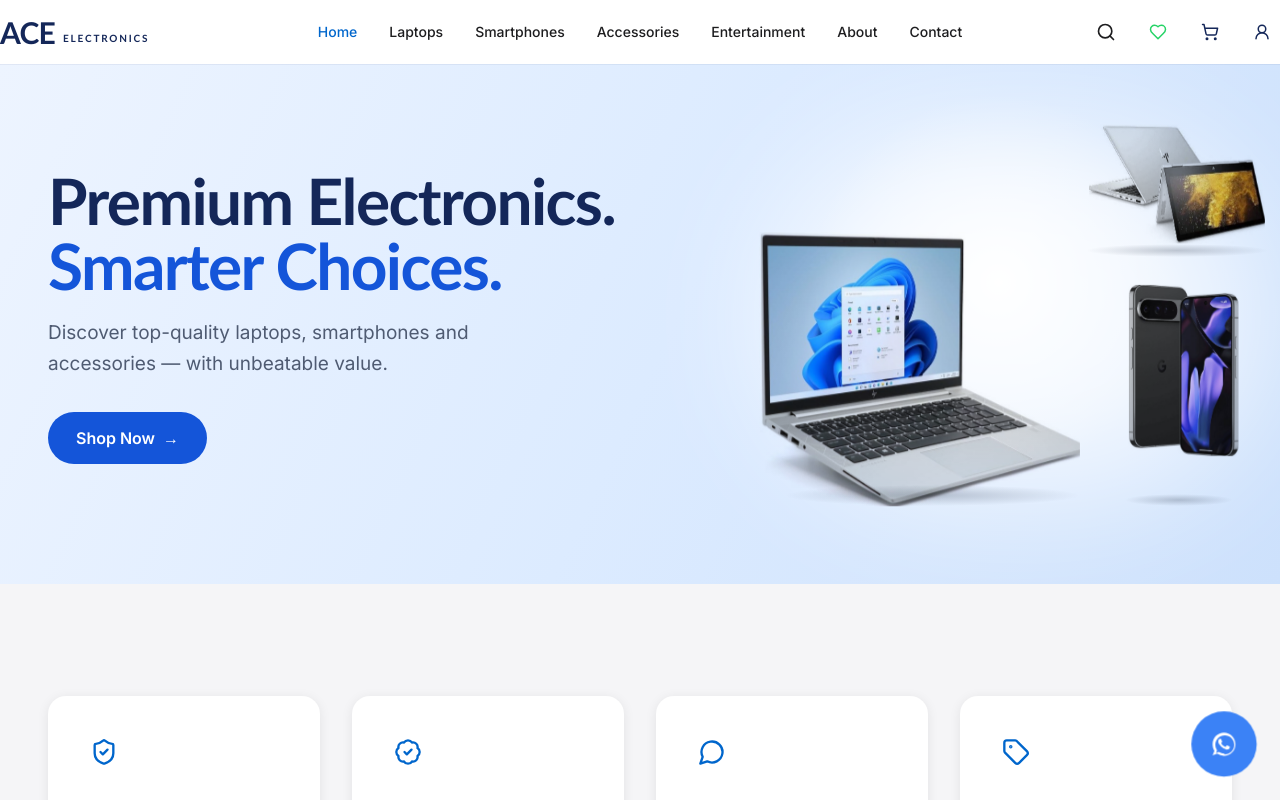
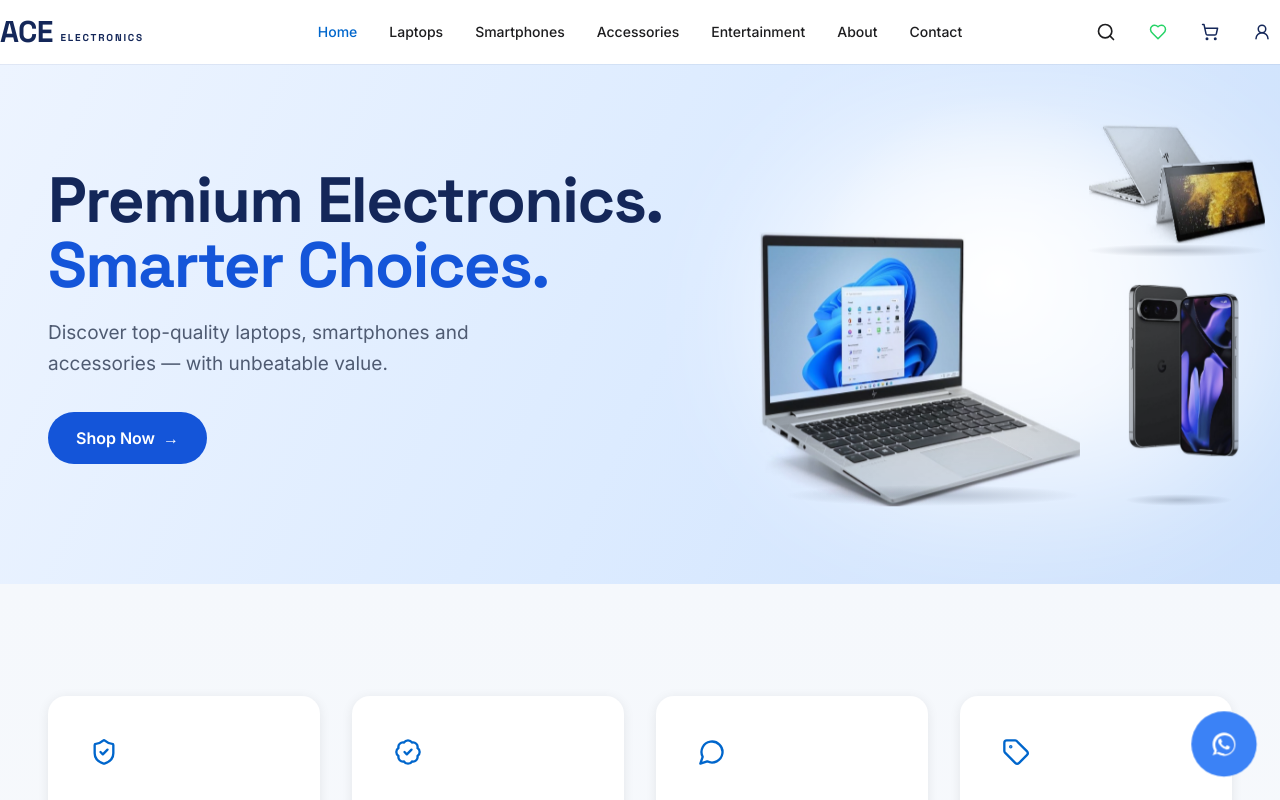
Before and after one commit to Bosman-best/my-nextjs-ace-electronics-web-build, a Next.js app: page / in a window 1280 px wide. Shown: the top 800 px of the page. Built offline with nearby package versions, Linux system fonts and the light colour scheme.

Commit message:
Polish ACE storefront visual foundation

```diff
--- a/app/globals.css
+++ b/app/globals.css
@@ -3,76 +3,41 @@
 @tailwind utilities;
 
 :root {
- /* Light-mode only tokens (dark mode removed) */
- --ace-background: 245 245 247; /* #F5F5F7 */
- --ace-surface-primary: 255 255 255; /* #FFFFFF */
- --ace-surface-secondary: 245 245 247; /* #F5F5F7 */
- --ace-text-primary: 29 29 31; /* #1D1D1F */
- --ace-text-secondary: 110 110 115; /* #6E6E73 */
- --ace-text-muted: 110 110 115; /* #6E6E73 */
- --ace-midnight: 29 29 31; /* #1D1D1F */
- --ace-black: 29 29 31; /* #1D1D1F */
- --ace-border-light: 210 210 215; /* #D2D2D7 */
- --ace-link: 0 102 204; /* #0066CC */
- --ace-blue: 0 102 204;
+  --ace-background: 247 249 252;
+  --ace-surface-primary: 255 255 255;
+  --ace-surface-secondary: 245 248 252;
+  --ace-text-primary: 23 43 77;
+  --ace-text-secondary: 100 116 139;
+  --ace-text-muted: 119 130 149;
+  --ace-midnight: 23 43 77;
+  --ace-black: 23 43 77;
+  --ace-border-light: 226 232 240;
+  --ace-link: 20 85 217;
+  --ace-blue: 20 85 217;
   --ace-blue-bright: 43 116 255;
   --ace-navy: 20 39 89;
- --ace-pale-blue: 232 244 253;
+  --ace-pale-blue: 237 244 255;
   --ace-page: 247 249 252;
   --ace-stars: 255 180 0;
- --ace-electric: 59 130 246; /* WhatsApp blue kept for exceptions */
- --ace-border: 210 210 215; /* subtle border */
- --ace-glass: 255 255 255; /* white surfaces */
+  --ace-electric: 20 85 217;
+  --ace-border: 226 232 240;
+  --ace-glass: 255 255 255;
   --ace-glass-border: 0 0 0;
- --ace-silver: 110 110 115;
+  --ace-silver: 100 116 139;
   --ace-white: 255 255 255;
- --font-heading: Poppins, "Trebuchet MS", sans-serif;
- --font-body: Inter, Roboto, sans-serif;
+  --font-heading: var(--font-heading-display), sans-serif;
+  --font-body: var(--font-body-display), sans-serif;
 }
 
-
-html, body {
-  min-height: 100%;
-  background-color: rgb(var(--ace-background));
-  color: rgb(var(--ace-text-primary));
-  font-family: var(--font-body);
-  text-rendering: optimizeLegibility;
-  -webkit-font-smoothing: antialiased;
-  -moz-osx-font-smoothing: grayscale;
-  line-height: 1.6;
-  transition: background-color 0.3s ease, color 0.3s ease;
-}
-h1,h2,h3,.font-heading {
-  font-family: var(--font-heading);
-}
-.ace-glass {
-  /* Replace previous glassmorphism with a clean flat white card */
-  background: rgb(var(--ace-surface-primary));
-  border-radius: 18px;
-  box-shadow: 0 2px 12px rgba(0,0,0,0.08);
-}
-*:focus-visible {
-  outline: 2px solid rgb(var(--ace-electric));
-  outline-offset: 2px;
-}
-
-@media (prefers-reduced-motion: reduce) {
-  *, *::before, *::after {
-    animation-duration: 0.01ms !important;
-    animation-iteration-count: 1 !important;
-    transition-duration: 0.01ms !important;
-    scroll-behavior: auto !important;
-  }
-}
-
-@media (prefers-reduced-motion: no-preference) {
-  .hero-anim { opacity: 0; }
-}
-
+html, body { min-height: 100%; background-color: rgb(var(--ace-background)); color: rgb(var(--ace-text-primary)); font-family: var(--font-body); text-rendering: optimizeLegibility; -webkit-font-smoothing: antialiased; -moz-osx-font-smoothing: grayscale; line-height: 1.6; }
+h1, h2, h3, .font-heading { font-family: var(--font-heading); }
+.ace-glass { background: rgb(var(--ace-surface-primary)); border: 1px solid rgb(var(--ace-border-light)); border-radius: 18px; box-shadow: 0 8px 28px rgba(23,43,77,0.06); }
+*:focus-visible { outline: 2px solid rgb(var(--ace-electric)); outline-offset: 2px; }
+::selection { background: rgba(20,85,217,0.16); }
+@media (prefers-reduced-motion: reduce) { *, *::before, *::after { animation-duration: 0.01ms !important; animation-iteration-count: 1 !important; transition-duration: 0.01ms !important; scroll-behavior: auto !important; } }
+@media (prefers-reduced-motion: no-preference) { .hero-anim { opacity: 0; } }
 .ace-page { background: rgb(var(--ace-page)); }
-.ace-reference-hero {
-  background: radial-gradient(circle at 78% 42%, rgba(255,255,255,0.96) 0, rgba(255,255,255,0) 18%), linear-gradient(115deg, #EDF4FF 0%, #DCEBFF 52%, #CDE1FC 100%);
-}
+.ace-reference-hero { background: radial-gradient(circle at 78% 42%, rgba(255,255,255,0.96) 0, rgba(255,255,255,0) 18%), linear-gradient(115deg,#EDF4FF 0%,#DCEBFF 52%,#CDE1FC 100%); }
 .ace-nav-shadow { box-shadow: 0 1px 0 rgba(20,39,89,0.06); }
-.ace-reference-card { background: rgba(255,255,255,0.96); border-radius: 18px; box-shadow: 0 10px 32px rgba(41,81,145,0.07); }
-.ace-section-space { padding-top: clamp(64px, 7vw, 104px); padding-bottom: clamp(64px, 7vw, 104px); }
+.ace-reference-card { background: rgba(255,255,255,0.96); border: 1px solid rgba(214,225,240,0.8); border-radius: 18px; box-shadow: 0 10px 32px rgba(41,81,145,0.07); }
+.ace-section-space { padding-top: clamp(64px,7vw,104px); padding-bottom: clamp(64px,7vw,104px); }
```
Lines whose indentation alone changed are shown as unchanged.
